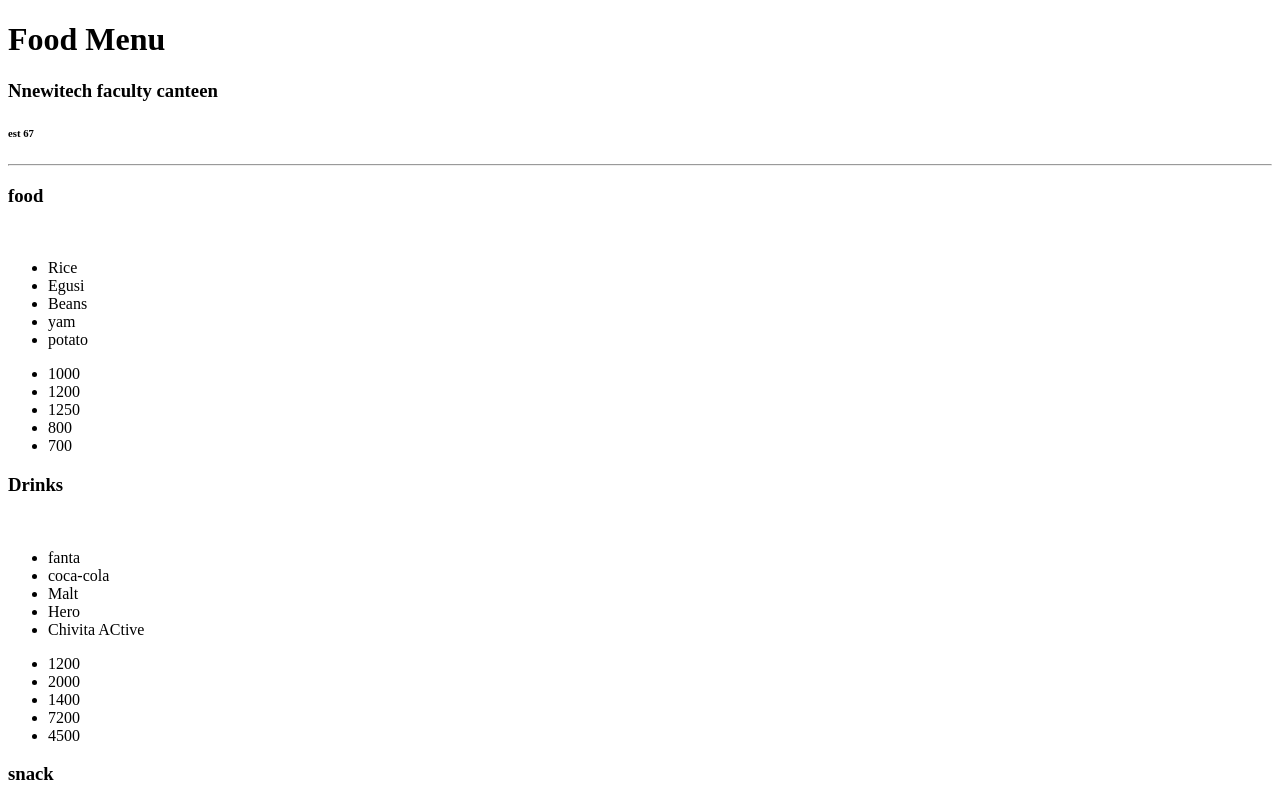
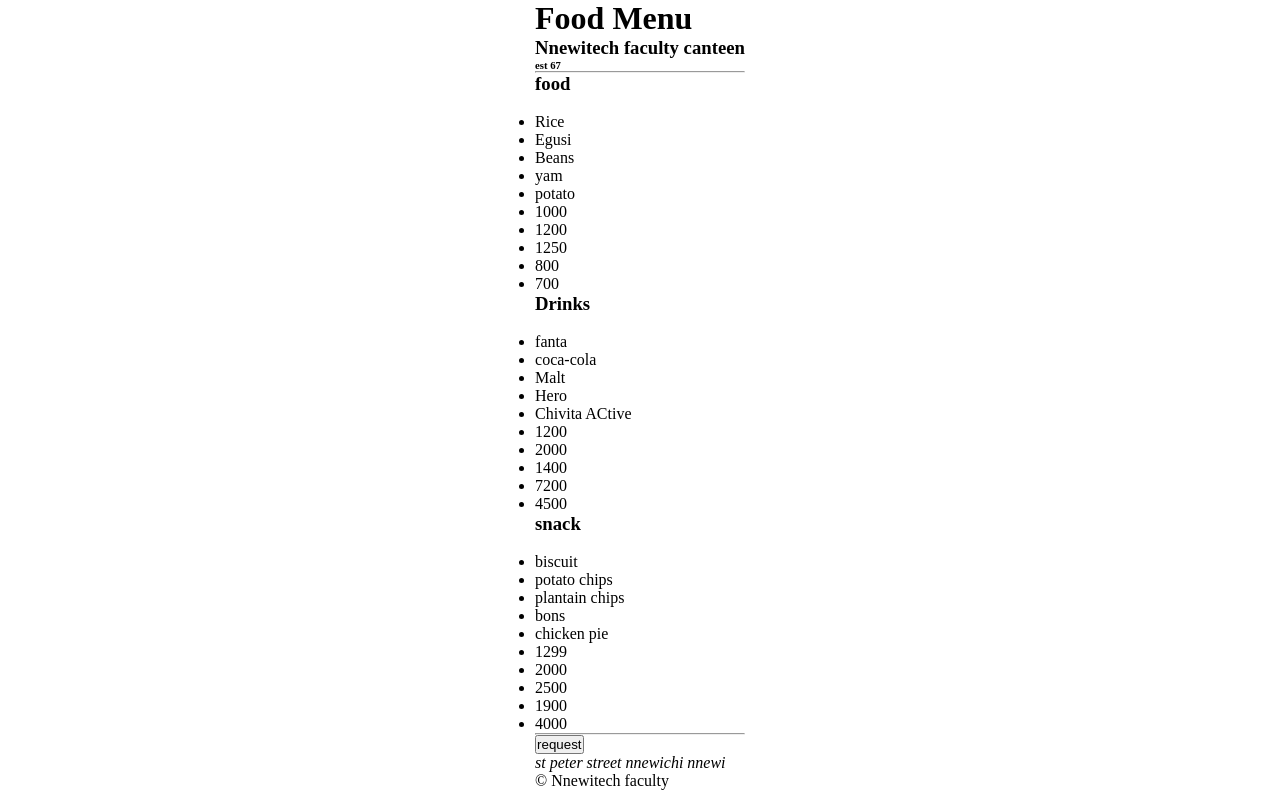
Before and after one commit to fran-897-uinx/foodmenu, a plain HTML site: page index.html in a window 1280 px wide. Shown: the top 800 px of the page. Drawn offline with Linux system fonts and the light colour scheme.

Commit message:
initializing the styling

```diff
--- a/index.html
+++ b/index.html
@@ -5,12 +5,14 @@
     <meta charset="UTF-8" />
     <meta name="viewport" content="width=device-width, initial-scale=1.0" />
     <title>Food Mennu</title>
+    <link rel="stylesheet" href="style.css">
 </head>
 
 <body>
 
 
-
+    <main>
+        <div>
             <h1>Food Menu </h1>
 
 
@@ -103,6 +105,8 @@
                     &COPY; Nnewitech faculty
                 </footer>
             </div>
+        </div>
+    </main>
 
 </body>
 
--- a/style.css
+++ b/style.css
@@ -1,5 +1,10 @@
-*{
+* {
     margin: 0;
     padding: 0;
     box-sizing: border-box;
 }
+
+main {
+    display: flex;
+    justify-content: center;
+}
```
Lines whose indentation alone changed are shown as unchanged.
